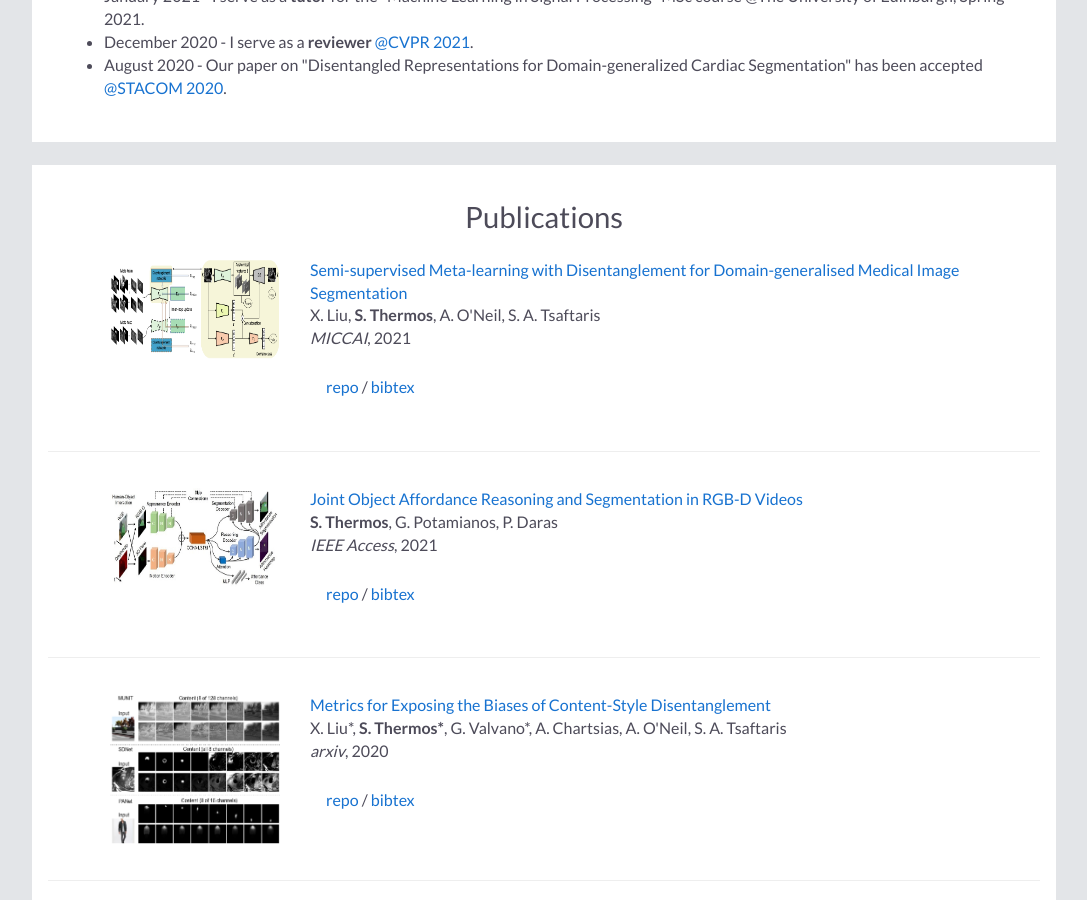
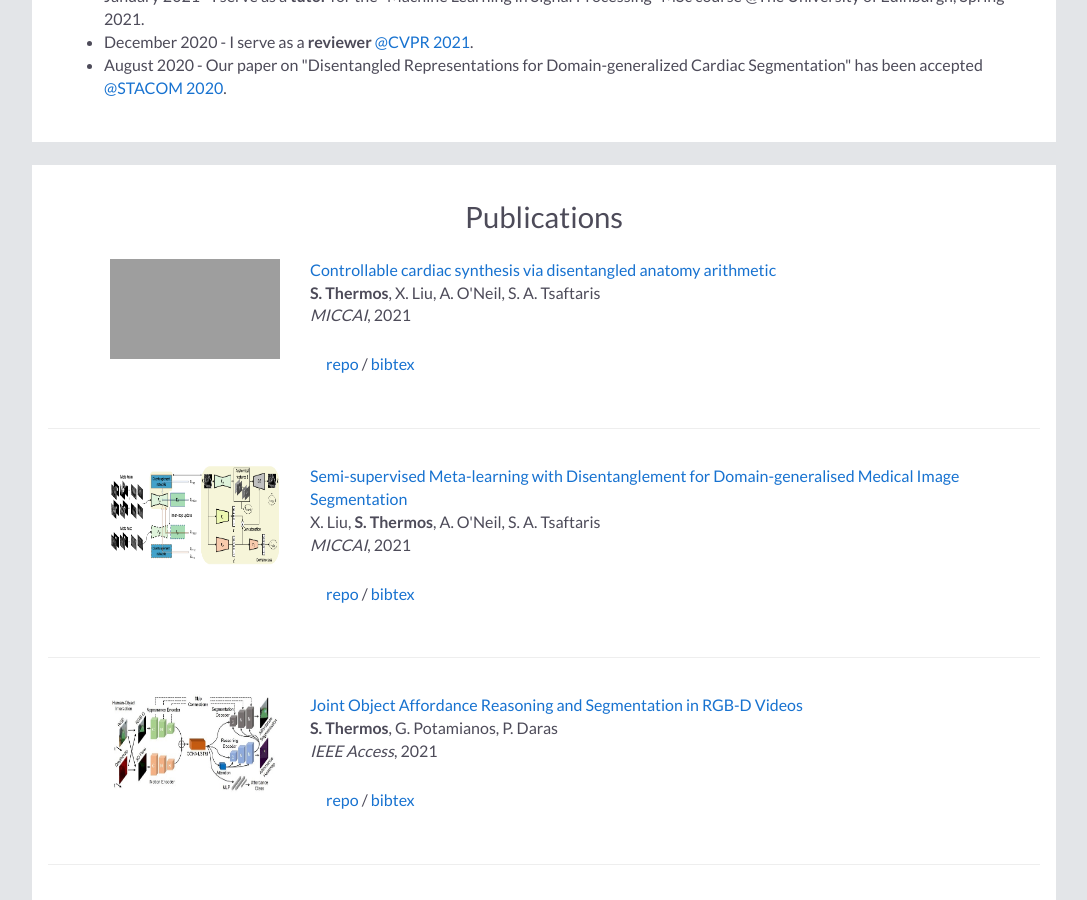
Before and after one commit to spthermo/spthermo.github.io, a Jekyll site: the page built from index.md, in a window 1280 px wide and 900 px high, scrolled down 601 px. Shown: the whole window, without its empty margins (96-1183 px from the left). Built offline with Jekyll 4.4.1, drawn with Linux system fonts in a browser that asks for light colours; nearby versions of some CDN libraries; our own code applies the rules of GitHub Pages for plain Markdown files; grey boxes are pictures that could not be loaded.

Commit message:
Update default.html

```diff
--- a/_layouts/default.html
+++ b/_layouts/default.html
@@ -71,6 +71,32 @@
 
   <div class="container">
     <h2> Publications </h2>
+
+    <div class="publication">
+      <table width="900" align="center" border="0" cellpadding="0">
+        <td width="25%" valign="top"><img src="assets/images/daa-gan.png" alt="game" width="170" height="100" style="border-style: none">
+        <td width="75%" valign="top">
+          <p><a href="https://arxiv.org/abs/2107.01748"><heading>Controllable cardiac synthesis via disentangled anatomy arithmetic</heading></a><br>
+           <strong>S. Thermos</strong>, X. Liu, A. O'Neil, S. A. Tsaftaris <br>
+          <em>MICCAI</em>, 2021 <br>
+
+          <div class="paper" id="thermos2021miccai">
+            <a href="https://github.com/vios-s/DAA-GAN"> repo </a> /
+            <a shape="rect" href="javascript:togglebib('thermos2021miccai')" class="togglebib">bibtex</a>
+            <pre xml:space="preserve">
+@article{thermos2021miccai,
+  author       = "Spyridon Thermos and Xiao Liu and Alison O'Neil and Sotirios A. Tsaftaris",
+  title        = "Controllable cardiac synthesis via disentangled anatomy arithmetic",
+  booktitle    = "International Conference on Medical Image Computing and Computer-Assisted Intervention (MICCAI)",
+  pages        = "",
+  year         = "2021"}
+            </pre>
+          </div>
+        </td>
+        </td>
+      </table>
+      </div>
+      <hr>
 
     <div class="publication">
       <table width="900" align="center" border="0" cellpadding="0">
```
